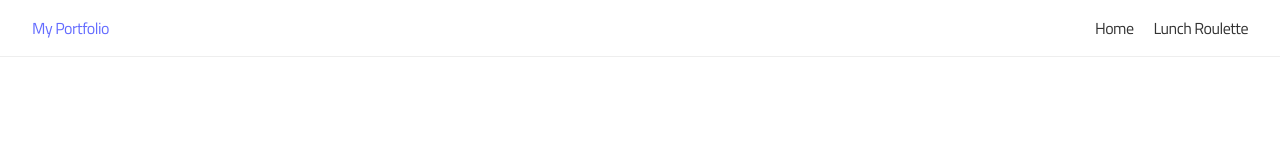
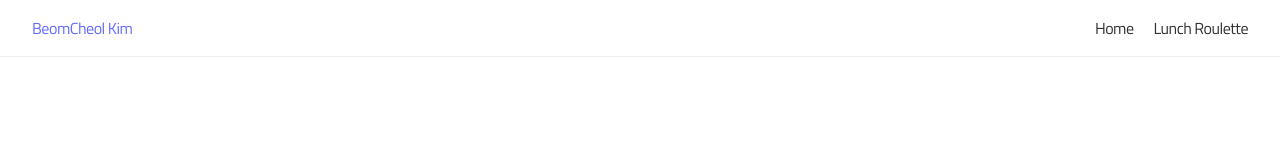
Before and after one commit to beomsKim/beoms, a React (Vite) app: page / in a window 1280 px wide. Shown: the top 160 px of the page. Built offline with nearby package versions, Linux system fonts and the light colour scheme.

Commit message:
logo text

```diff
--- a/src/components/Header/Header.jsx
+++ b/src/components/Header/Header.jsx
@@ -7,7 +7,7 @@ const Header = () => {
   return (
     <header className="header">
       <div className="header-contents">
-        <Link to="/" className="logo">My Portfolio</Link>
+        <Link to="/" className="logo">BeomCheol Kim</Link>
         <nav className="nav-menu">
           <Link to="/">Home</Link>
           <Link to="/lunch">Lunch Roulette</Link>
```
